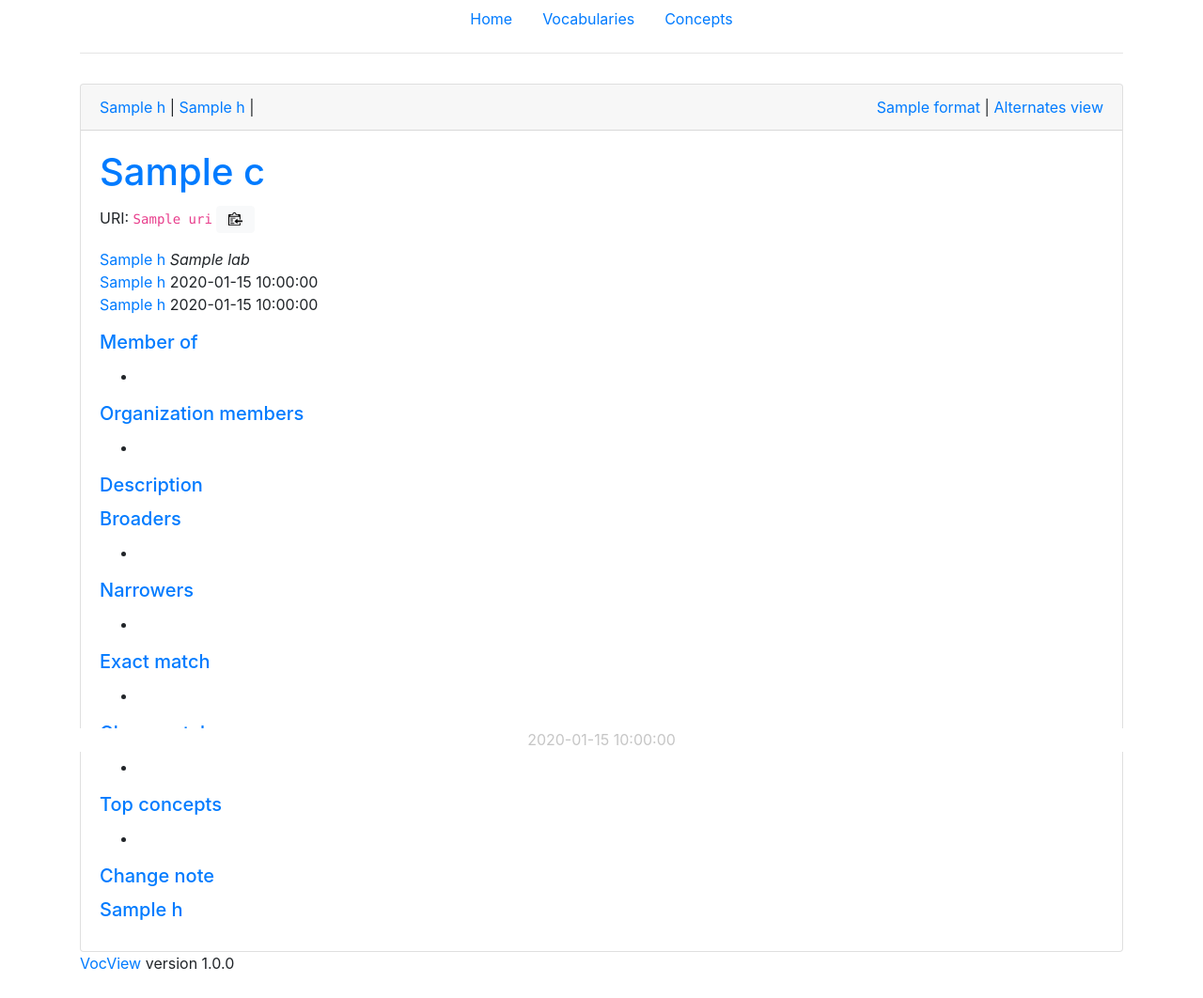
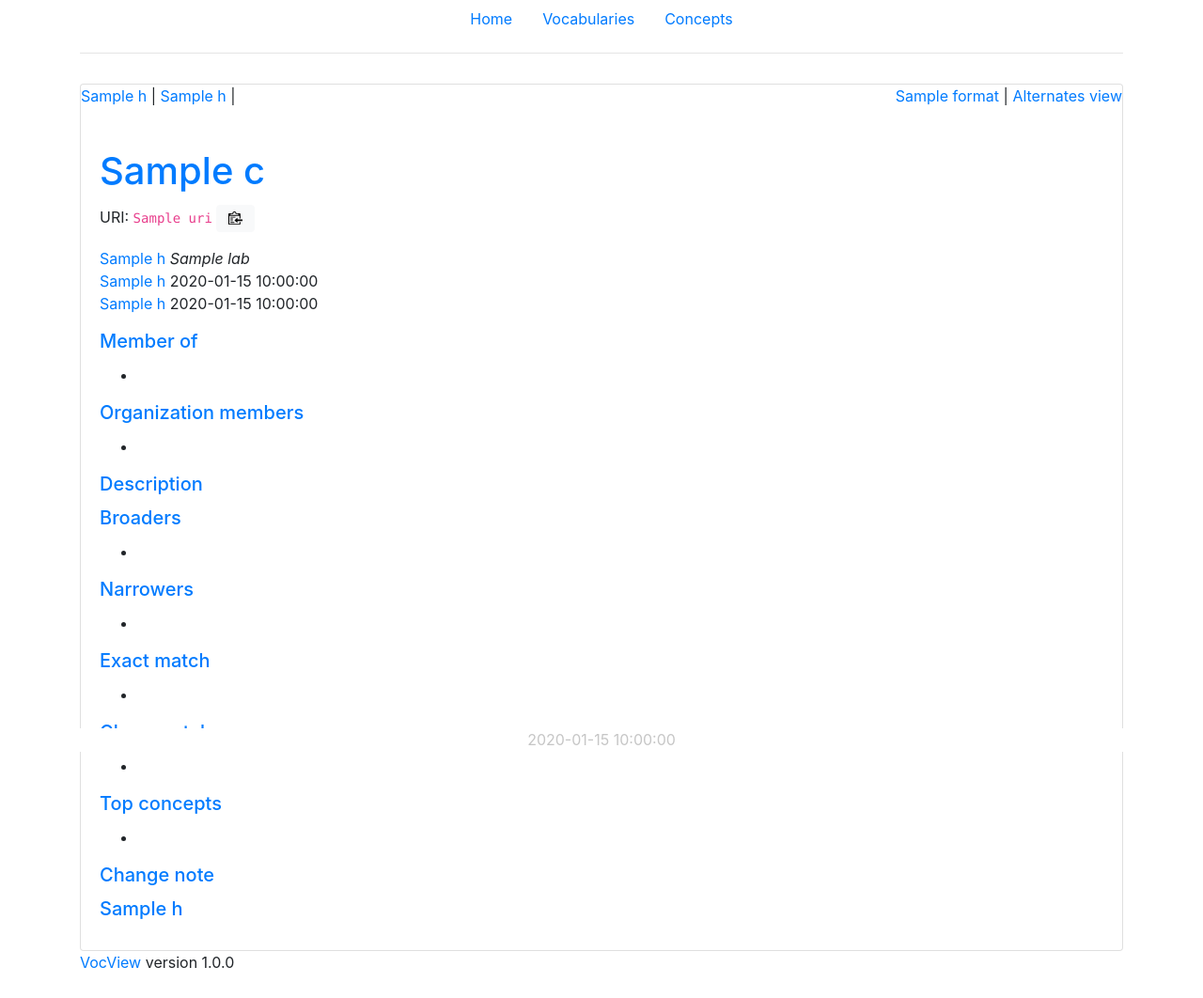
Before and after one commit to ternaustralia/vocview, a Python web app: template templates/skos.html in a window 1280 px wide. Shown: the whole page at 94% size. After the commit the page ends 1030 px from the top, so only its background shows below. Run offline with Jinja, Linux system fonts and the light colour scheme; the template is opened without the code that fills it: most values are stand-ins (such as "Sample title", 1, 10 or a date in 2020); some libraries are stand-ins or nearby versions.

Commit message:
Removed the card header styling from bootstrap to give it a cleaner look

```diff
--- a/templates/macros/header.html
+++ b/templates/macros/header.html
@@ -1,5 +1,5 @@
 {% macro render_header(class_types, skos_type) %}
-    <div class="card-header">{{ popover_uri(skos_type[1], 'URI', skos_type[0]) }} |
+    <div class="pb-4">{{ popover_uri(skos_type[1], 'URI', skos_type[0]) }} |
         {% for type in class_types %}
             {{ popover_uri(type, 'URI', type) }}|
         {% endfor %}
```
